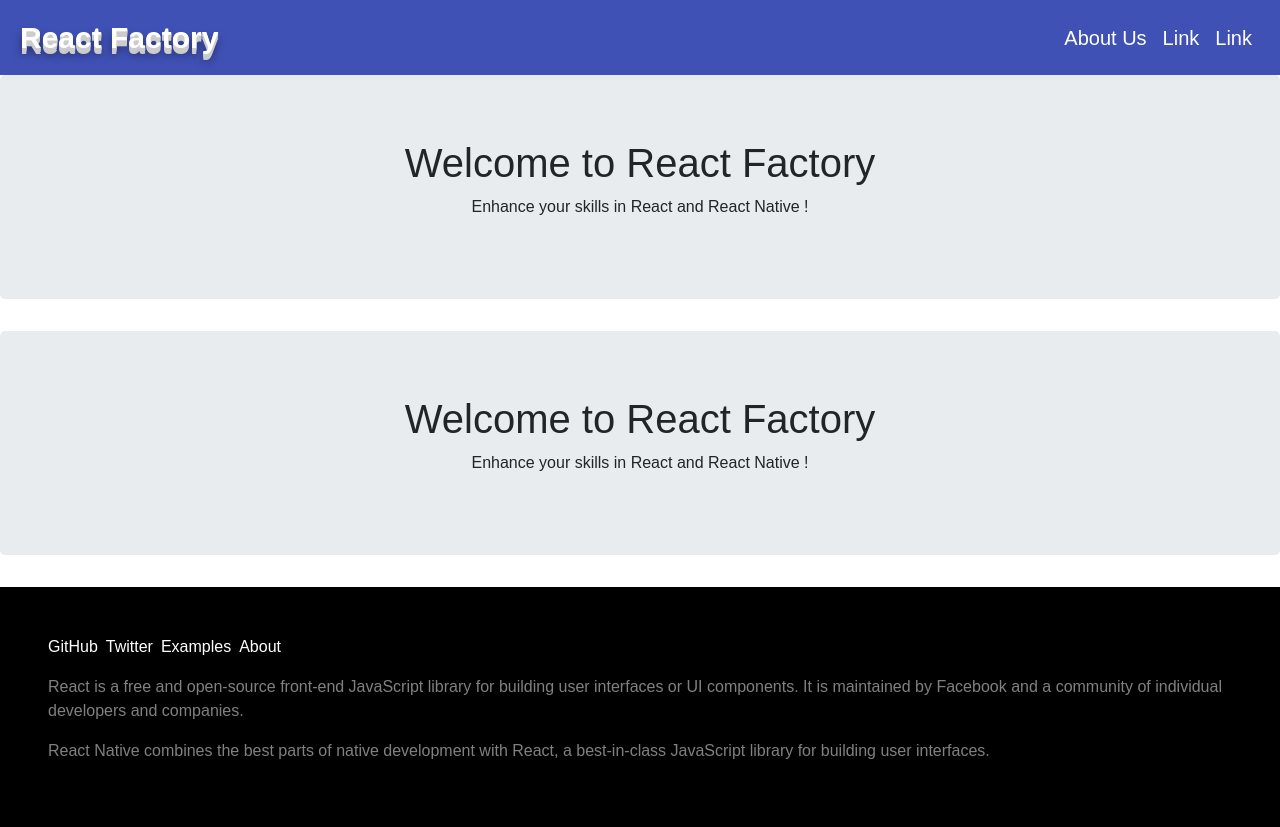
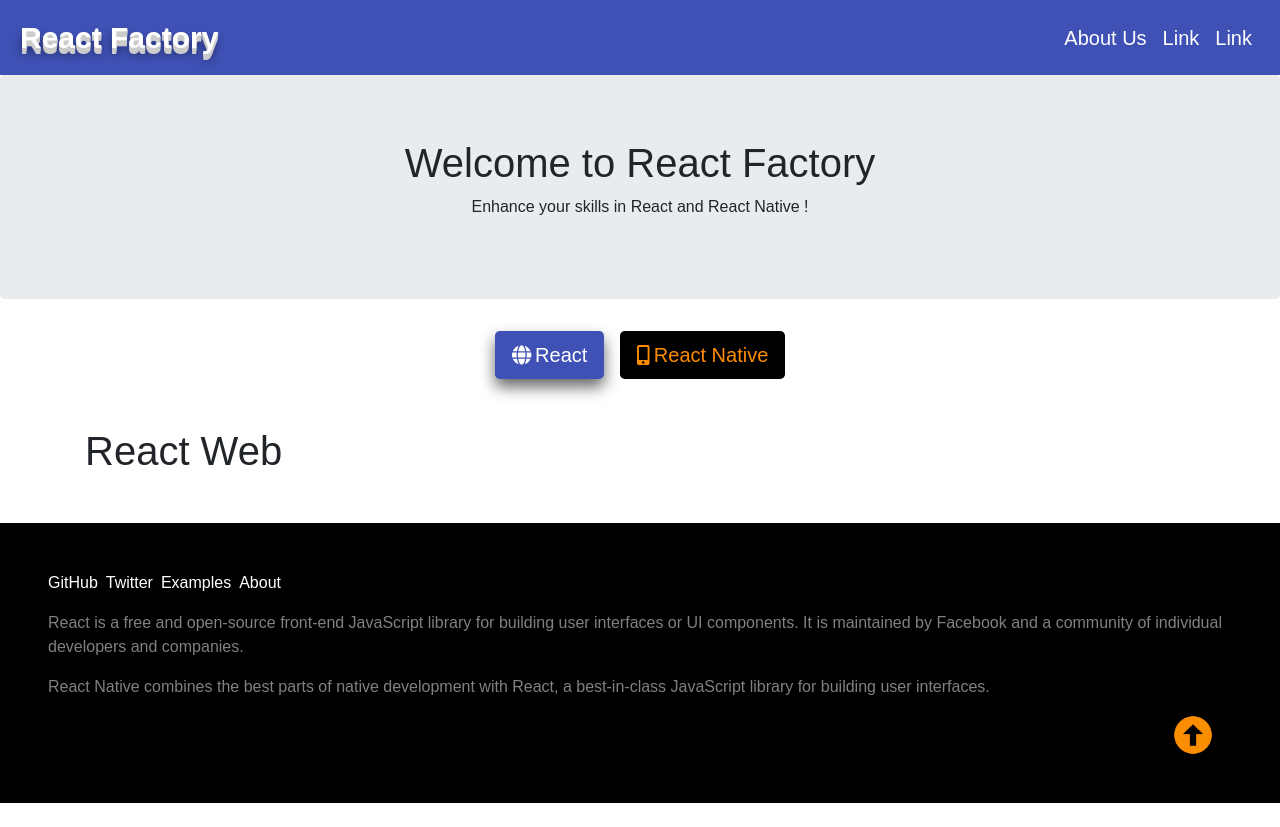
Before and after one commit to arifweb2020/React-Factory, a React (Create React App) app: page / in a window 1280 px wide. After the commit the page ends 803 px from the top, so only its background shows below. Built offline with nearby package versions, Linux system fonts and the light colour scheme.

Commit message:
home tab with footer arrow scroll up

```diff
--- a/package.json
+++ b/package.json
@@ -3,12 +3,15 @@
   "version": "0.1.0",
   "private": true,
   "dependencies": {
+    "@fortawesome/free-solid-svg-icons": "^5.15.4",
+    "@fortawesome/react-fontawesome": "^0.1.15",
     "@testing-library/jest-dom": "^5.14.1",
     "@testing-library/react": "^11.2.7",
     "@testing-library/user-event": "^12.8.3",
     "node-sass": "^6.0.1",
     "react": "^17.0.2",
     "react-dom": "^17.0.2",
+    "react-fontawesome": "^1.7.1",
     "react-lottie": "^1.2.3",
     "react-router-dom": "^5.2.1",
     "react-scripts": "4.0.3",
--- a/src/App.css
+++ b/src/App.css
@@ -1,5 +1,8 @@
 *{
   box-sizing: border-box;
+}
+*{
+  scroll-behavior: smooth;
 }
 @import url('https://fonts.googleapis.com/css?family=Rubik&display=swap');
 
--- a/src/App.js
+++ b/src/App.js
@@ -10,8 +10,8 @@
     <Router>
       <div className="App">
         <Navbar />
-        <MainView/>
-        <Footer/>
+        <MainView />
+        <Footer />
       </div>
     </Router>
   );
--- a/src/components/Footer/index.jsx
+++ b/src/components/Footer/index.jsx
@@ -1,20 +1,22 @@
 import React from 'react';
 import { Link } from 'react-router-dom'
 import './index.scss'
+import topArrow from './../../assets/images/toparrow.png';
 
 function Footer() {
     return (
-        <div className="footer">
+        <div className="footer mt-5">
             <footer className="bd-footer text-muted">
                 <div className="container-fluid p-3 p-md-5">
                     <ul className="footer-links">
-                        <li><Link to="" >GitHub</Link></li>
-                        <li><Link to="" >Twitter</Link></li>
-                        <li><Link to="" >Examples</Link></li>
-                        <li><Link to="" >About</Link></li>
+                        <li><Link to="">GitHub</Link></li>
+                        <li><Link to="">Twitter</Link></li>
+                        <li><Link to="">Examples</Link></li>
+                        <li><Link to="">About</Link></li>
                     </ul>
                     <p>React is a free and open-source front-end JavaScript library for building user interfaces or UI components. It is maintained by Facebook and a community of individual developers and companies. </p>
                     <p>React Native combines the best parts of native development with React, a best-in-class JavaScript library for building user interfaces.</p>
+                    <img src={topArrow} alt="top arrow" onClick={()=>window.scroll(0,0)} className="topArrow" />
                 </div>
             </footer>
         </div>
--- a/src/components/Footer/index.scss
+++ b/src/components/Footer/index.scss
@@ -16,4 +16,19 @@
         padding-right: .5rem;
 
     }
+    .topArrow{
+        position: relative;
+        left: 95%;
+        width: 40px;
+        cursor: pointer;
+    }
 }
+
+@media screen and (max-width: 767px){
+    .footer{
+        .topArrow{
+            left: 90%;
+        }
+    }
+
+}
--- /dev/null
+++ b/src/pages/Home/ReactNative/ReactNative.jsx
@@ -0,0 +1,11 @@
+import React from 'react';
+
+function ReactNative(props) {
+    return (
+        <div>
+            <h1>React Native</h1>
+        </div>
+    );
+}
+
+export default ReactNative;
--- /dev/null
+++ b/src/pages/Home/Reactweb/ReactWeb.jsx
@@ -0,0 +1,11 @@
+import React from 'react';
+
+function ReactWeb() {
+    return (
+        <div>
+           <h1>React Web</h1>
+        </div>
+    );
+}
+
+export default ReactWeb;
--- a/src/pages/Home/index.jsx
+++ b/src/pages/Home/index.jsx
@@ -1,21 +1,45 @@
-import React from 'react';
+import React, { useState } from 'react';
+import { FontAwesomeIcon } from "@fortawesome/react-fontawesome";
+import {
+    faGlobe,
+    faMobileAlt
+} from "@fortawesome/free-solid-svg-icons";
+import './index.scss';
+import ReactWeb from './Reactweb/ReactWeb';
+import ReactNative from './ReactNative/ReactNative';
 
 function Home() {
+    const [tab, setTab] = useState("reactweb");
     return (
-        <>
+        <div className="homeContainer">
             <div className="jumbotron text-center">
                 <h1>Welcome to React Factory</h1>
                 <p>Enhance your skills in React and React Native !</p>
             </div>
-            <div className="jumbotron text-center">
-                <h1>Welcome to React Factory</h1>
-                <p>Enhance your skills in React and React Native !</p>
+            <div className="container">
+                <div className="d-flex justify-content-center">
+                    <button
+                        className={"btn btn-lg " + (tab === "reactweb" ? "activeBtn" : "inactiveBtn")}
+                        onClick={() => setTab("reactweb")}>
+                        <FontAwesomeIcon icon={faGlobe} className="faIcon mr-1" />
+                        React
+                    </button>
+                    <button
+                        className={"btn btn-lg ml-3 " + (tab === "reactnative" ? "activeBtn" : "inactiveBtn")}
+                        onClick={() => setTab("reactnative")}>
+                        <FontAwesomeIcon className="faIcon mr-1" icon={faMobileAlt} />
+                        React Native
+                    </button>
+                </div>
+                <div className="informationDetails mt-5">
+                    {tab === "reactweb" ? (
+                        <ReactWeb />
+                    ) : (
+                        <ReactNative />
+                    )}
+                </div>
             </div>
-
-
-
-
-        </>
+        </div>
     );
 }
 
--- /dev/null
+++ b/src/pages/Home/index.scss
@@ -0,0 +1,19 @@
+.homeContainer{
+  --active-btn-color:#3f51b5;
+  --inactive-btn-color:black;
+  --active-btn-text:#fff;
+  --inactive-btn-text:darkorange;
+
+  .activeBtn{
+    background: var(--active-btn-color);
+    color: var(--active-btn-text);
+    box-shadow: 0px 8px 15px rgba(0, 0, 0, 0.6);
+  }
+  .inactiveBtn{
+    background-color: var(--inactive-btn-color);
+    color: var(--inactive-btn-text);
+  }
+
+
+
+}
```
Also changed, not shown: src/assets/images/toparrow.png (added), 1 other file (tests, documents, lock files or other folders).
